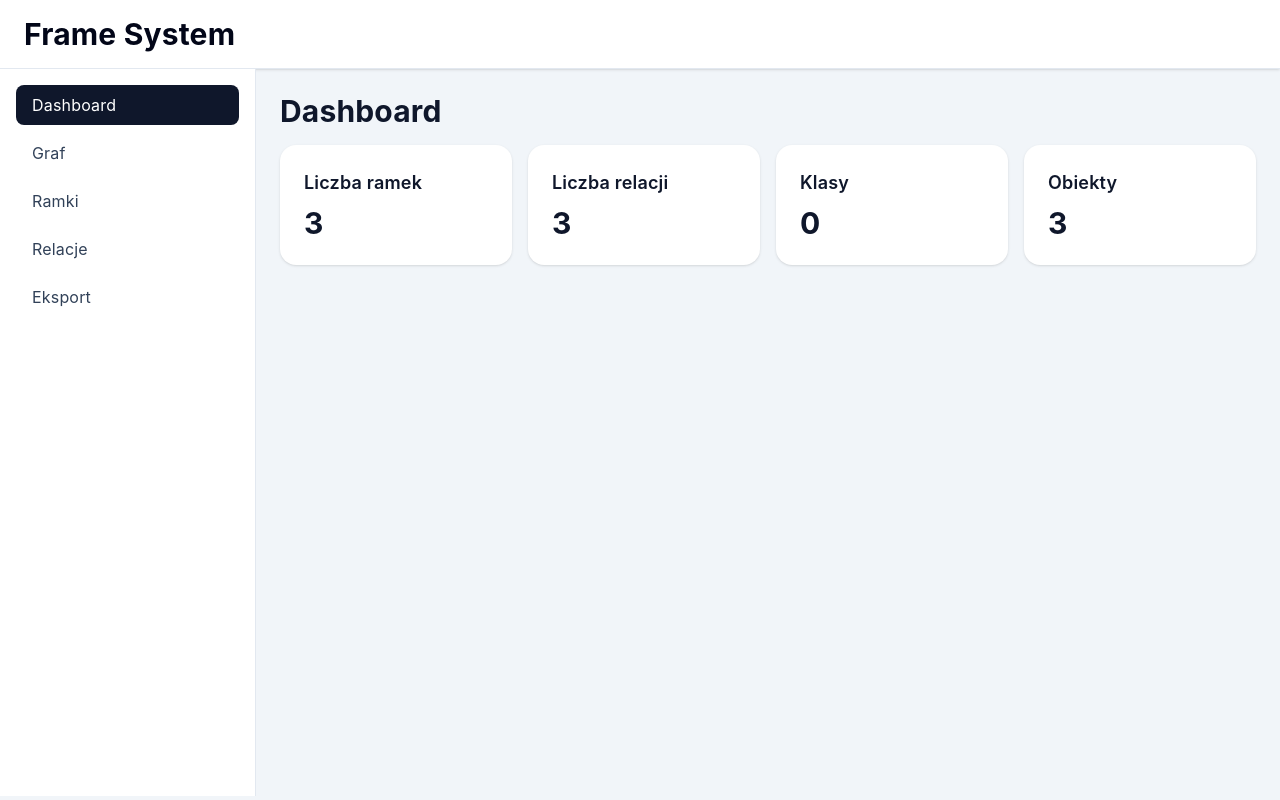
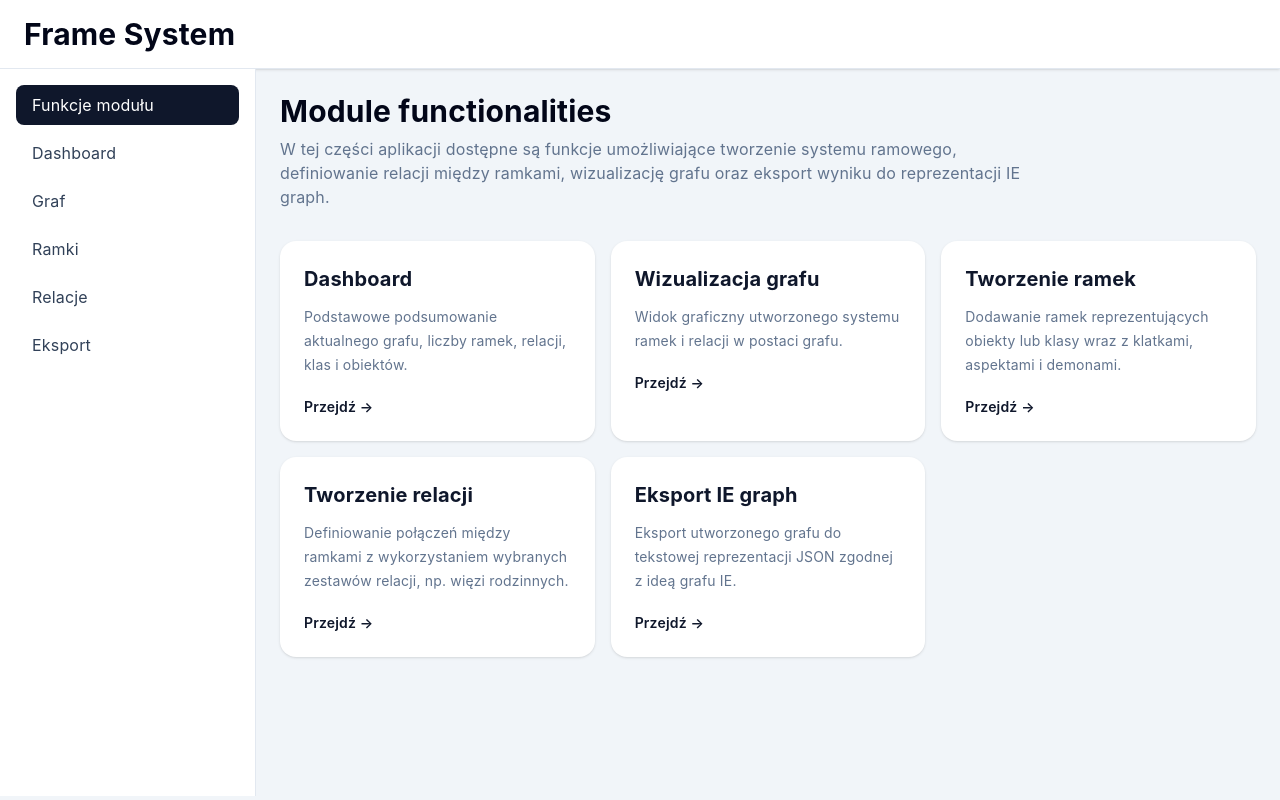
Before and after one commit to ovti/frame-system, a React (Vite) app: page /app in a window 1280 px wide. Built offline with nearby package versions, Linux system fonts and the light colour scheme.

Commit message:
create module functionalities page

```diff
--- a/src/App.tsx
+++ b/src/App.tsx
@@ -5,6 +5,7 @@ import FramesPage from './pages/FramesPage';
 import GraphPage from './pages/GraphPage';
 import HomePage from './pages/HomePage';
 import LandingPage from './pages/LandingPage';
+import ModuleFunctionalitiesPage from './pages/ModuleFunctionalitiesPage';
 import NotFoundPage from './pages/NotFoundPage';
 import RelationsPage from './pages/RelationsPage';
 import './styles/App.css';
@@ -15,7 +16,8 @@ function App() {
       <Route path='/' element={<LandingPage />} />
 
       <Route path='/app' element={<MainLayout />}>
-        <Route index element={<HomePage />} />
+        <Route index element={<ModuleFunctionalitiesPage />} />
+        <Route path='dashboard' element={<HomePage />} />
         <Route path='graph' element={<GraphPage />} />
         <Route path='frames' element={<FramesPage />} />
         <Route path='relations' element={<RelationsPage />} />
--- a/src/components/layout/Sidebar.tsx
+++ b/src/components/layout/Sidebar.tsx
@@ -1,7 +1,8 @@
 import { NavLink } from 'react-router-dom';
 
 const navItems = [
-  { path: '/app', label: 'Dashboard' },
+  { path: '/app', label: 'Funkcje modułu', end: true },
+  { path: '/app/dashboard', label: 'Dashboard' },
   { path: '/app/graph', label: 'Graf' },
   { path: '/app/frames', label: 'Ramki' },
   { path: '/app/relations', label: 'Relacje' },
@@ -16,7 +17,7 @@ function Sidebar() {
           <NavLink
             key={item.path}
             to={item.path}
-            end={item.path === '/app'}
+            end={item.end}
             className={({ isActive }) =>
               `rounded-lg px-4 py-2 transition ${
                 isActive
--- /dev/null
+++ b/src/pages/ModuleFunctionalitiesPage.tsx
@@ -0,0 +1,76 @@
+import { Link } from 'react-router-dom';
+
+const functionalities = [
+  {
+    title: 'Dashboard',
+    description:
+      'Podstawowe podsumowanie aktualnego grafu, liczby ramek, relacji, klas i obiektów.',
+    path: '/app/dashboard',
+  },
+  {
+    title: 'Wizualizacja grafu',
+    description:
+      'Widok graficzny utworzonego systemu ramek i relacji w postaci grafu.',
+    path: '/app/graph',
+  },
+  {
+    title: 'Tworzenie ramek',
+    description:
+      'Dodawanie ramek reprezentujących obiekty lub klasy wraz z klatkami, aspektami i demonami.',
+    path: '/app/frames',
+  },
+  {
+    title: 'Tworzenie relacji',
+    description:
+      'Definiowanie połączeń między ramkami z wykorzystaniem wybranych zestawów relacji, np. więzi rodzinnych.',
+    path: '/app/relations',
+  },
+  {
+    title: 'Eksport IE graph',
+    description:
+      'Eksport utworzonego grafu do tekstowej reprezentacji JSON zgodnej z ideą grafu IE.',
+    path: '/app/export',
+  },
+];
+
+function ModuleFunctionalitiesPage() {
+  return (
+    <div>
+      <div className='mb-8'>
+        <h2 className='text-3xl font-bold text-slate-950'>
+          Module functionalities
+        </h2>
+
+        <p className='mt-2 max-w-3xl text-slate-500'>
+          W tej części aplikacji dostępne są funkcje umożliwiające tworzenie
+          systemu ramowego, definiowanie relacji między ramkami, wizualizację
+          grafu oraz eksport wyniku do reprezentacji IE graph.
+        </p>
+      </div>
+
+      <div className='grid gap-4 md:grid-cols-2 xl:grid-cols-3'>
+        {functionalities.map((item) => (
+          <Link
+            key={item.path}
+            to={item.path}
+            className='group rounded-2xl bg-white p-6 shadow-sm transition hover:-translate-y-1 hover:shadow-md'
+          >
+            <h3 className='text-xl font-bold text-slate-900 transition group-hover:text-slate-700'>
+              {item.title}
+            </h3>
+
+            <p className='mt-3 text-sm leading-6 text-slate-500'>
+              {item.description}
+            </p>
+
+            <p className='mt-5 text-sm font-semibold text-slate-900'>
+              Przejdź →
+            </p>
+          </Link>
+        ))}
+      </div>
+    </div>
+  );
+}
+
+export default ModuleFunctionalitiesPage;
```
